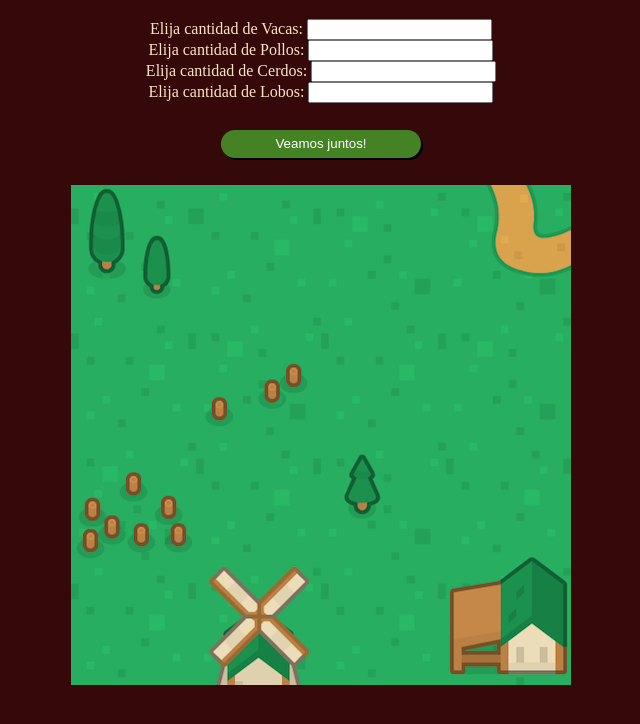
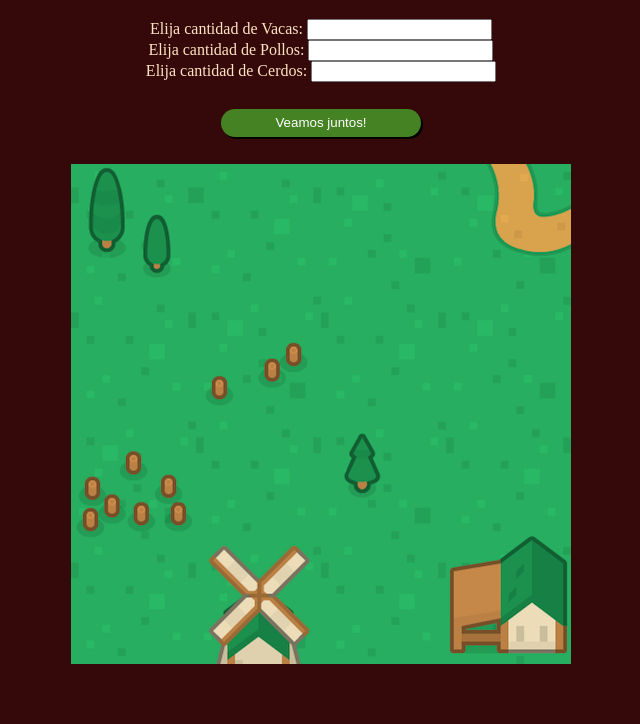
Before and after one commit to JoacoLuna4/learning-js, a plain HTML site: page index.html in a window 1280 px wide. Shown: the part 62-786 px from the top of the page, without its empty margins (319-959 px from the left). Drawn offline with Linux system fonts and the light colour scheme.

Commit message:
modificacion lobos html

```diff
--- a/index.html
+++ b/index.html
@@ -14,7 +14,7 @@
     <label for="Cantidad-Vacas" > Elija cantidad de Vacas: <input type="number" id="vacas-cantidad" > </label> <br>
     <label for="Cantidad-Pollos"> Elija cantidad de Pollos: <input type="number" id="pollos-cantidad" name="pollitos"> </label><br>
     <label for="Cantidad-Cerdos"> Elija cantidad de Cerdos: <input type="number" id="cerdos-cantidad" > </label><br>
-    <label for="Cantidad-Lobos"> Elija cantidad de Lobos: <input type="number" id="lobos-cantidad"> </label><br>
+    <!-- <label for="Cantidad-Lobos"> Elija cantidad de Lobos: <input type="number" id="lobos-cantidad"> </label><br> -->
     <button id="submit" type="button" onclick="dibujar" class="btn"> Veamos juntos! </button>
 
 </form>
```
